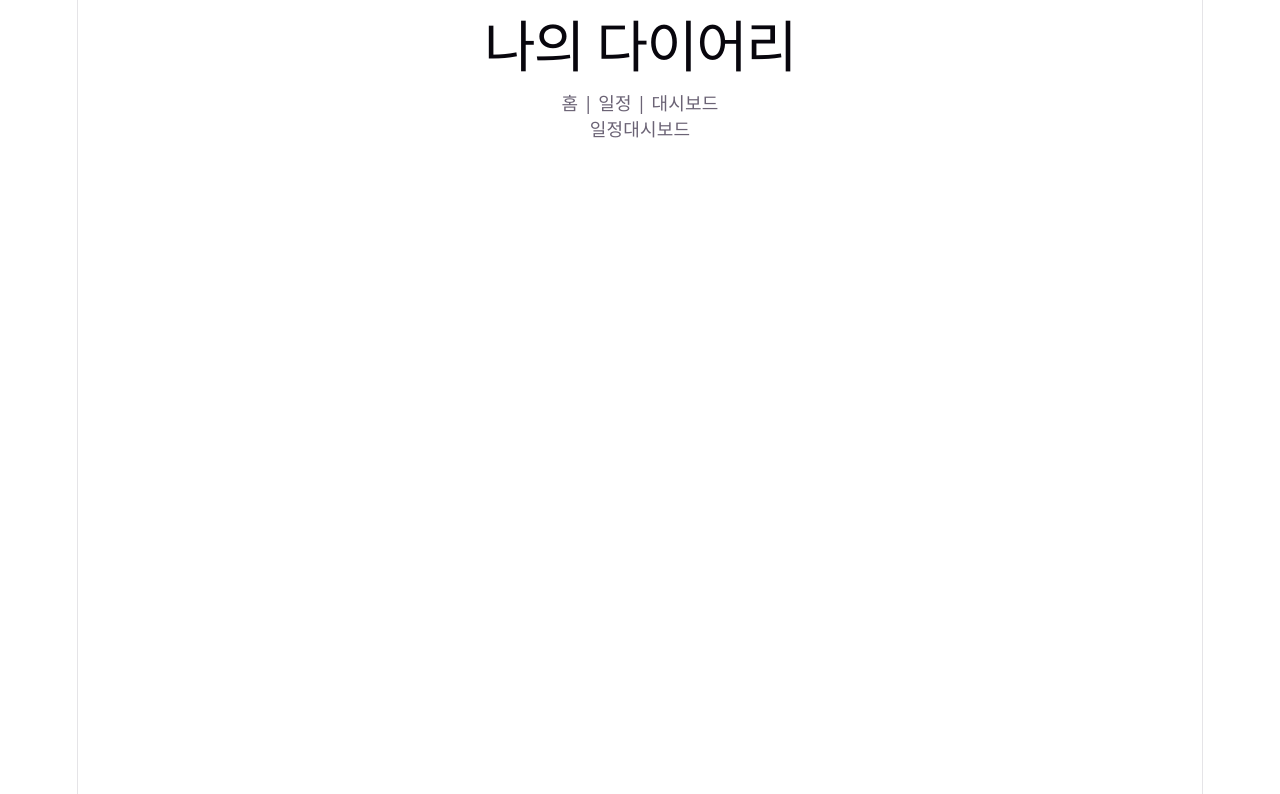
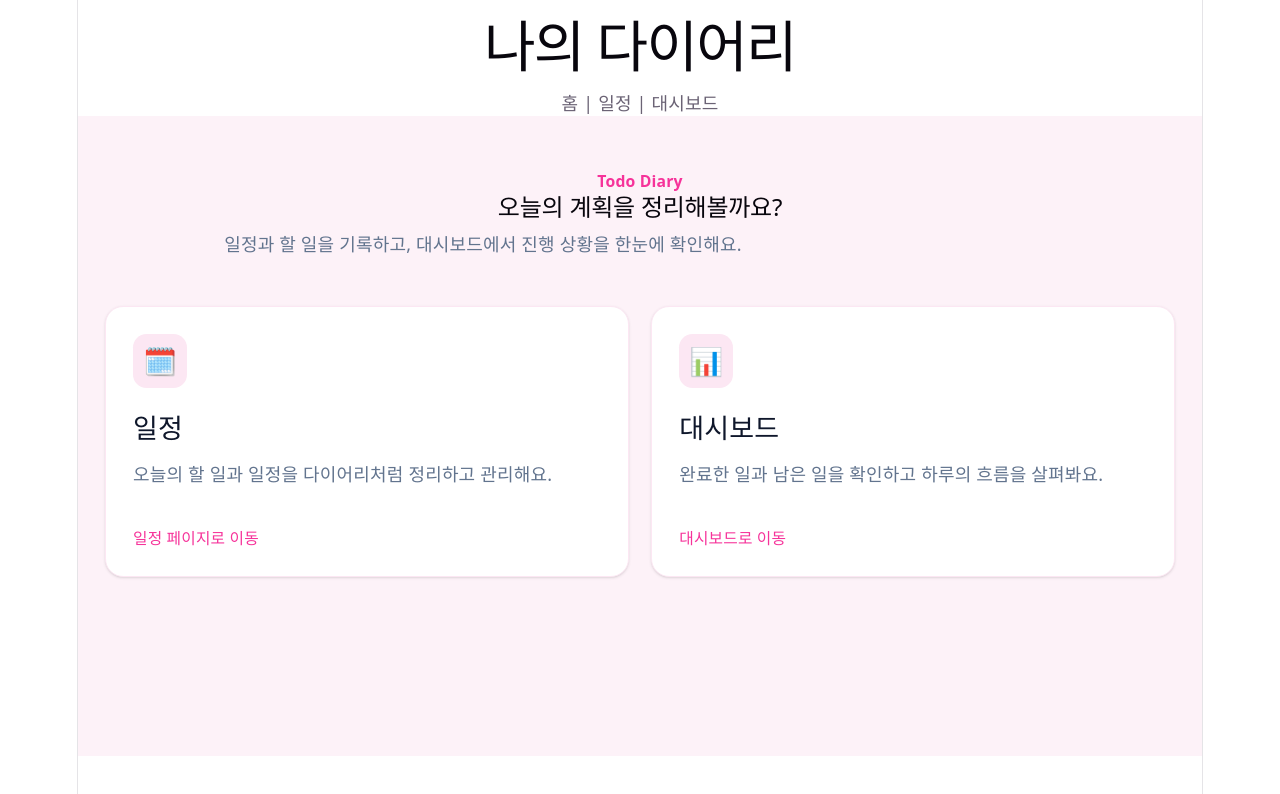
Before and after one commit to dailyNoteDashboard/frontend, a React (Vite) app: page / in a window 1280 px wide. Shown: the top 794 px of the page. Built offline with nearby package versions, Linux system fonts and the light colour scheme.

Commit message:
feat: 메인 페이지 카드 UI 초안 추가

```diff
--- a/src/pages/home/HomePage.tsx
+++ b/src/pages/home/HomePage.tsx
@@ -1,17 +1,38 @@
+import NavigationCard from './components/NavigationCard'
 import { usePageNavigation } from '../../shared/hooks/usePageNavigation'
 
 function HomePage() {
   const { goToSchedule, goToDashboard } = usePageNavigation()
 
   return (
-    <main>
-      <button type="button" onClick={goToSchedule}>
-        일정
-      </button>
+    <main className="min-h-[calc(100svh-160px)] bg-pink-50 px-6 py-12">
+      <section className="mx-auto flex max-w-5xl flex-col gap-10">
+        <div className="text-center">
+          <p className="text-sm font-semibold text-pink-500">Todo Diary</p>
+          <h2 className="mt-3 text-4xl font-bold text-slate-900">오늘의 계획을 정리해볼까요?</h2>
+          <p className="mx-auto mt-4 max-w-2xl text-base leading-7 text-slate-500">
+            일정과 할 일을 기록하고, 대시보드에서 진행 상황을 한눈에 확인해요.
+          </p>
+        </div>
 
-      <button type="button" onClick={goToDashboard}>
-        대시보드
-      </button>
+        <div className="grid gap-5 md:grid-cols-2">
+          <NavigationCard
+            icon="🗓️"
+            title="일정"
+            description="오늘의 할 일과 일정을 다이어리처럼 정리하고 관리해요."
+            buttonText="일정 페이지로 이동"
+            onClick={goToSchedule}
+          />
+
+          <NavigationCard
+            icon="📊"
+            title="대시보드"
+            description="완료한 일과 남은 일을 확인하고 하루의 흐름을 살펴봐요."
+            buttonText="대시보드로 이동"
+            onClick={goToDashboard}
+          />
+        </div>
+      </section>
     </main>
   )
 }
--- /dev/null
+++ b/src/pages/home/components/NavigationCard.tsx
@@ -0,0 +1,31 @@
+type NavigationCardProps = {
+  icon: string
+  title: string
+  description: string
+  buttonText: string
+  onClick: () => void
+}
+
+function NavigationCard({ icon, title, description, buttonText, onClick }: NavigationCardProps) {
+  return (
+    <button
+      type="button"
+      onClick={onClick}
+      className="group flex min-h-52 w-full flex-col items-start rounded-2xl border border-pink-100 bg-white p-6 text-left shadow-sm transition hover:-translate-y-1 hover:border-pink-300 hover:shadow-lg focus:outline-none focus:ring-4 focus:ring-pink-200"
+    >
+      <span className="mb-5 flex size-12 items-center justify-center rounded-xl bg-pink-100 text-2xl">
+        {icon}
+      </span>
+
+      <strong className="text-2xl font-bold text-slate-900">{title}</strong>
+
+      <span className="mt-3 text-base leading-7 text-slate-500">{description}</span>
+
+      <span className="mt-auto pt-8 text-sm font-semibold text-pink-500 transition group-hover:text-pink-600">
+        {buttonText}
+      </span>
+    </button>
+  )
+}
+
+export default NavigationCard
```
